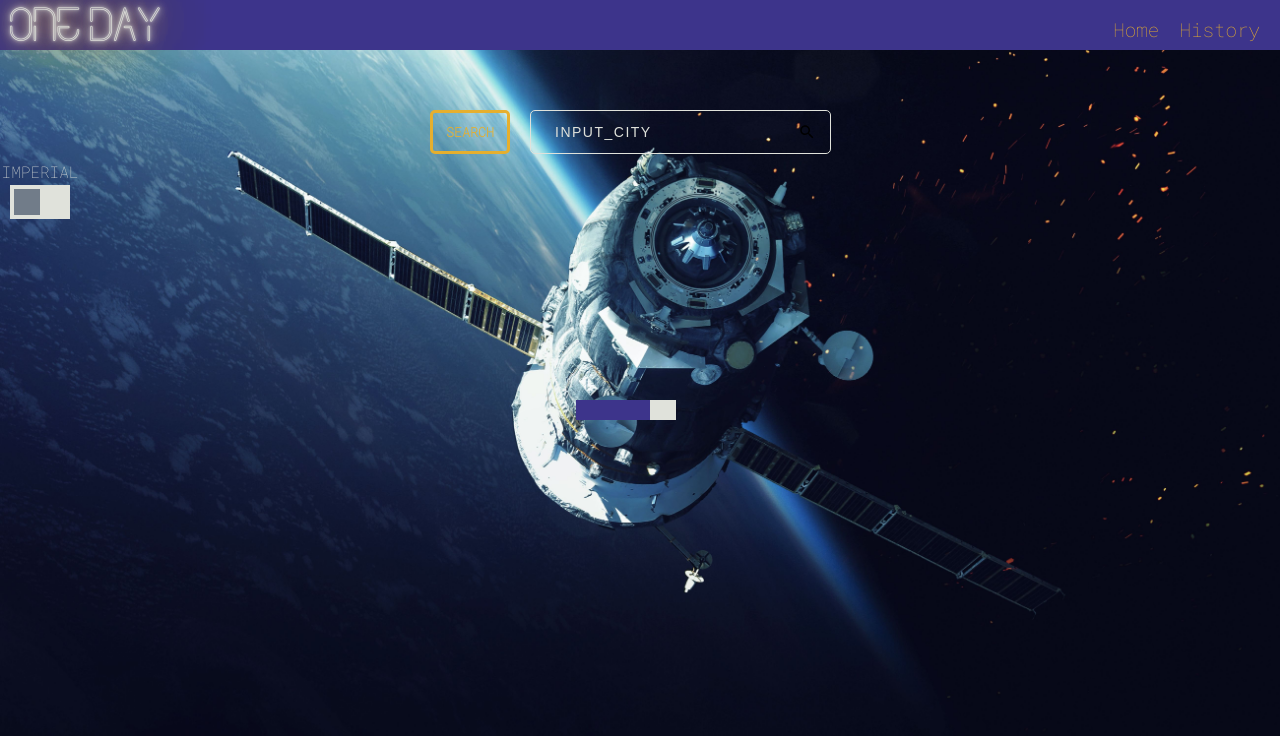
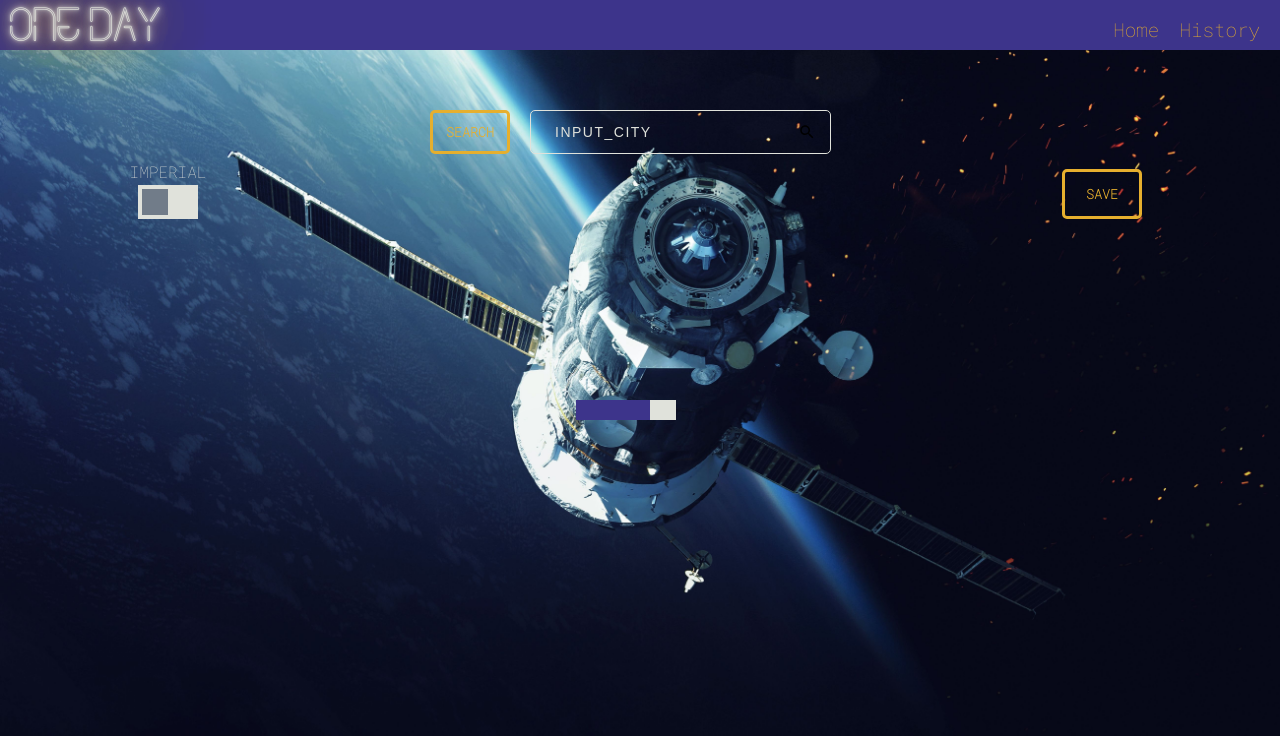
Before and after one commit to puentebravo/oneDay, a React (Create React App) app in the folder client/: page / in a window 1280 px wide. Shown: the top 736 px of the page. Built offline with nearby package versions, Linux system fonts and the light colour scheme; no server answers.

Commit message:
Added control panel to contain mode switch and save button

```diff
--- a/client/src/pages/home/index.tsx
+++ b/client/src/pages/home/index.tsx
@@ -8,6 +8,7 @@ import { weatherResponse } from "../../interfaces";
 import UnitSwitch from "../../components/unitSwitch";
 import FiveDay from "../../components/fiveDay";
 import Hourly from "../../components/hourly";
+import SaveBtn from "../../components/saveBtn";
 
 
 
@@ -75,7 +76,10 @@ function Home() {
         <>
             <Navbar />
             <SearchBar city={city} setCity={setCity} getCityWeather={getCityWeather} units={units} />
-            <UnitSwitch unit={units} setUnit={setUnits}/>
+            <section id="controlBar">
+                <UnitSwitch unit={units} setUnit={setUnits} />
+                <SaveBtn />
+            </section>
 
             {weatherData ?
 
@@ -84,6 +88,7 @@ function Home() {
                     <Hourly hourly={weatherData.hourly} units={units} />
                     <FiveDay dailyForecasts={weatherData.daily} units={units} />
                 </main>
+
                 : <ProgressBar />
 
             }
```
